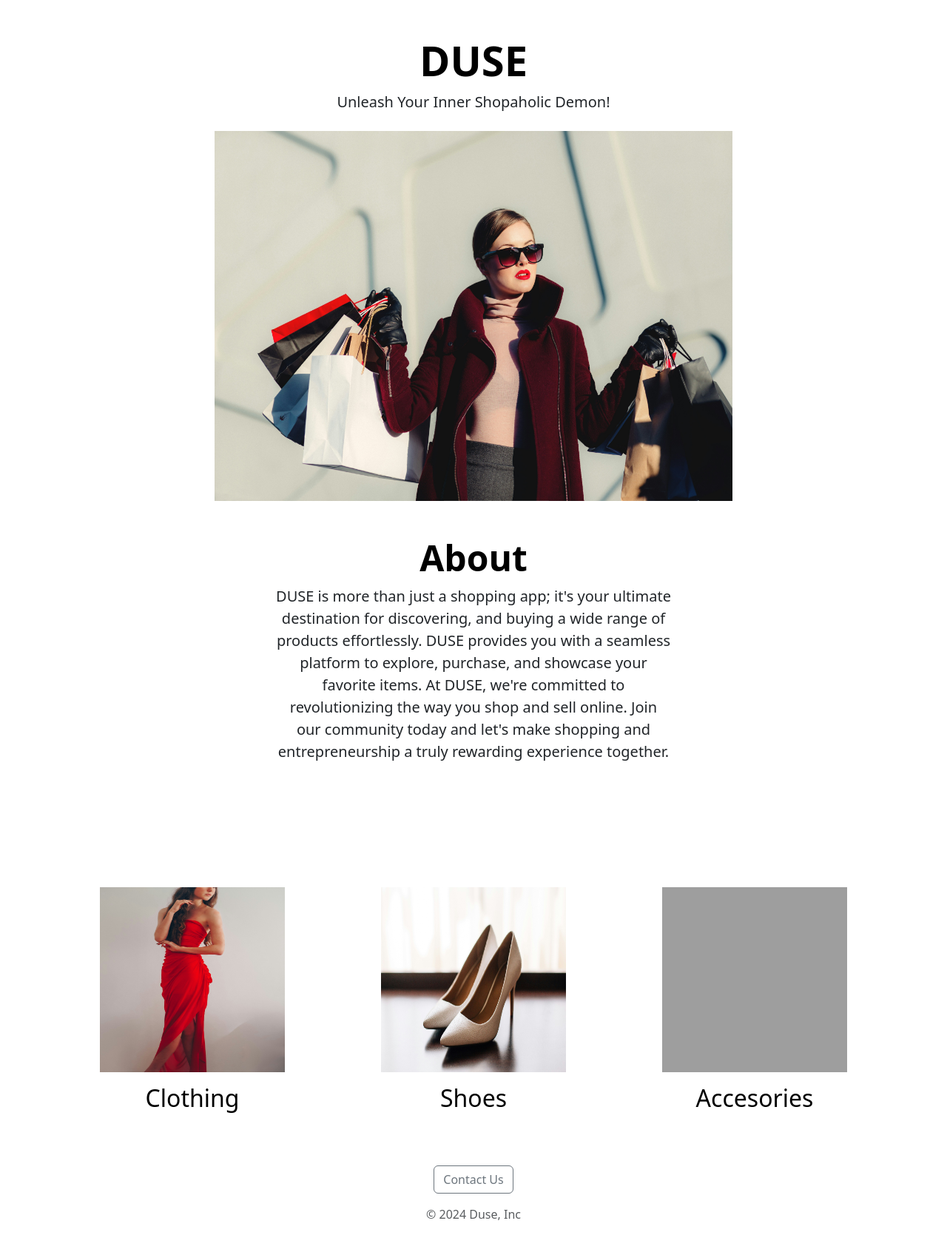
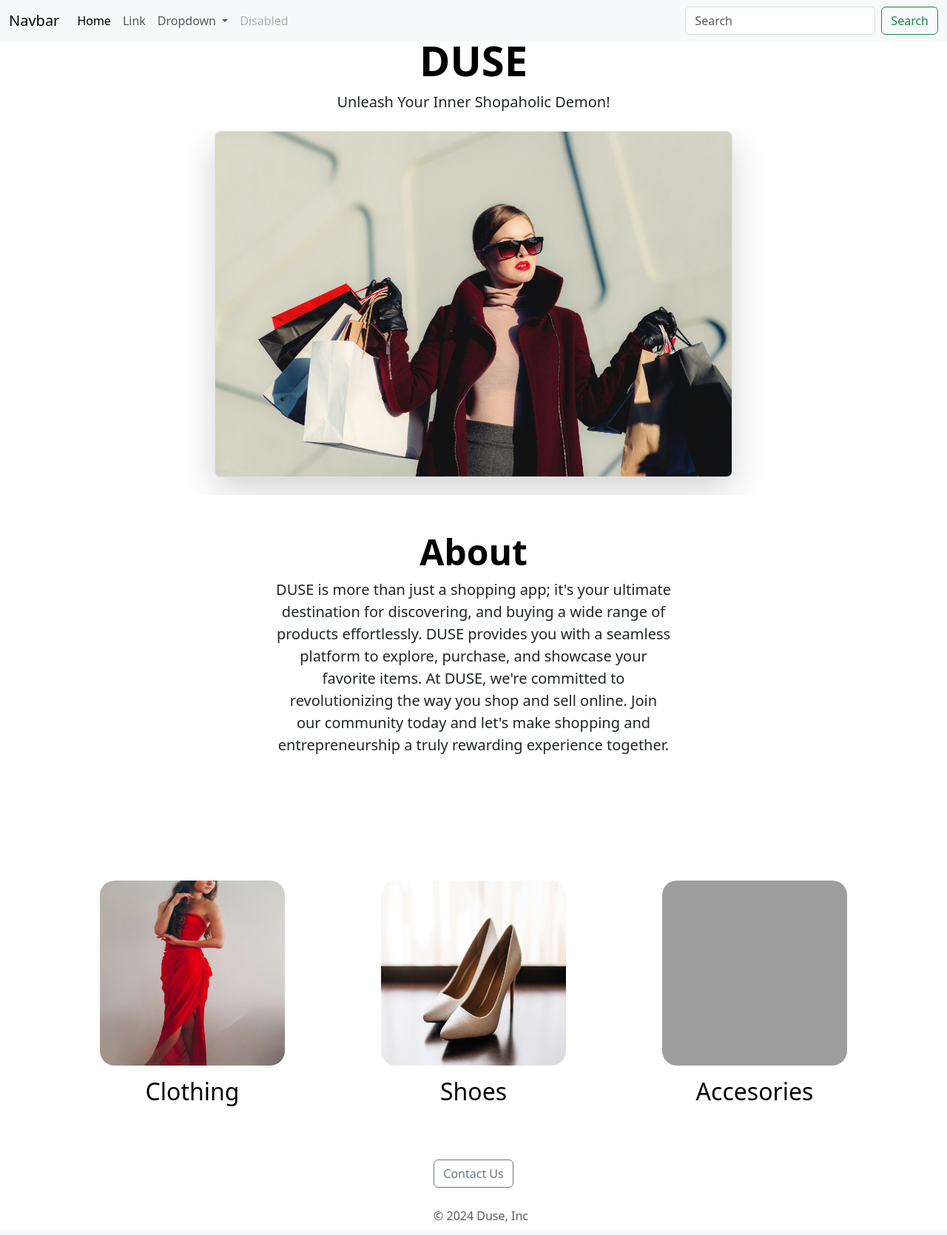
Before and after one commit to mrumayi20/shopping-app-website, a Flask app: page / in a window 1280 px wide. Shown: the whole page at 74% size. Run offline with Flask 3, Linux system fonts and the light colour scheme; grey boxes are pictures that could not be loaded.

Commit message:
Added navigation bar

```diff
--- a/templates/clothing.html
+++ b/templates/clothing.html
@@ -11,6 +11,9 @@
   </head>
 
   <body>
+    <!-- Navigation Bar -->
+    {% include 'nav.html' %}
+
     <div class="container">
       <div class="px-4 pt-5 my-5 text-center pt-0 mt-0 pb-0 ">
         <h1 class="display-4 text-body-emphasis clothing" >Clothing</h1>
--- a/templates/home.html
+++ b/templates/home.html
@@ -5,7 +5,7 @@
     <link href="https://cdn.jsdelivr.net/npm/bootstrap@5.3.3/dist/css/bootstrap.min.css" rel="stylesheet" integrity="sha384-QWTKZyjpPEjISv5WaRU9OFeRpok6YctnYmDr5pNlyT2bRjXh0JMhjY6hW+ALEwIH" crossorigin="anonymous">
      <style>
        .copyright {
-         position: relstive;
+         position: relative;
          top: 10px;
          left: 10px;
        }
@@ -13,16 +13,19 @@
   </head>
 
   <body>
+    <!-- Navigation Bar -->
+    {% include 'nav.html' %}
+
     <!-- Logo -->
     <div class = "container">
-      <div class="px-4 pt-5 my-5 text-center pt-0 mt-0 pb-0 mb-0">
+      <div class="px-4 py-8 my-5 text-center pb-0 mb-0">
       <h1 class="display-4 fw-bold text-body-emphasis">DUSE</h1>
       <div class="col-lg-6 mx-auto">
         <p class="lead mb-4">Unleash Your Inner Shopaholic Demon!</p>
       </div>
-      <div class="overflow-hidden" style="max-height: 70vh;">
+      <div class="overflow-hidden" style="max-height: 100vh;">
         <div class="container px-5" >
-          <img src="https://f56b5e93-24f9-46ae-9791-060009824fdd-00-2mbbnuu9blv2l.spock.repl.co/static/Banner_Women.jpg" alt="Woman Holding Shopping bags" width="700" height="500" >
+          <img src="https://f56b5e93-24f9-46ae-9791-060009824fdd-00-2mbbnuu9blv2l.spock.repl.co/static/Banner_Women.jpg" class="img-fluid border rounded-3 shadow-lg mb-4" alt="Woman Holding Shopping bags" width="700" height="500" >
         </div>
       </div>
     </div>
@@ -40,33 +43,29 @@
     </div>
     </div>
 
-    <!-- <div>
-    <p>{{items}}</p>
-    </div> -->
-
     <!-- Clothing -->
     <div class = "container">
     <div class="row g-4 py-5 row-cols-1 row-cols-lg-3 text-center mr-0 pr-0">
       <div class="feature col">
-        <div class="feature-icon d-inline-flex align-items-center justify-content-center text-bg-primary bg-gradient fs-2 mb-3">
+        <div class="feature-icon d-inline-flex align-items-center justify-content-center bg-gradient fs-2 mb-3">
           <a href="{{ url_for('clothing') }}">
            <img src="https://f56b5e93-24f9-46ae-9791-060009824fdd-00-2mbbnuu9blv2l.spock.repl.co/static/Dress.jpg"
-            width="250" height="250" />
+            width="250" height="250" style="border-radius:20px;" />
           </a>
         </div>
         <h3 class="fs-2 text-body-emphasis">Clothing</h3>
       </div>
       <div class="feature col">
-        <div class="feature-icon d-inline-flex align-items-center justify-content-center text-bg-primary bg-gradient fs-2 mb-3">
+        <div class="feature-icon d-inline-flex align-items-center justify-content-center  bg-gradient fs-2 mb-3">
           <img src="https://f56b5e93-24f9-46ae-9791-060009824fdd-00-2mbbnuu9blv2l.spock.repl.co/static/Shoes.jpg"
-            width="250" height="250" />
+            width="250" height="250" style="border-radius:20px;" />
         </div>
         <h3 class="fs-2 text-body-emphasis">Shoes</h3>
       </div>
       <div class="feature col">
-        <div class="feature-icon d-inline-flex align-items-center justify-content-center text-bg-primary bg-gradient fs-2 mb-3">
+        <div class="feature-icon d-inline-flex align-items-center justify-content-center  bg-gradient fs-2 mb-3">
           <img src="https://f56b5e93-24f9-46ae-9791-060009824fdd-00-2mbbnuu9blv2l.spock.repl.co/static/Accesories.jpg"
-            width="250" height="250"  />
+            width="250" height="250" style="border-radius:20px;"  />
         </div>
         <h3 class="fs-2 text-body-emphasis">Accesories</h3>
       </div>
@@ -76,12 +75,11 @@
     <!-- To-do : Bootstarp  -->
     <div class = "container">
       <div class="d-flex gap-2 justify-content-center py-3">
-      <button class="btn btn-outline-secondary d-inline-flex align-items-center" type="button">
+      <a href="mailto:dusecustomercare@duse.com" class="btn btn-outline-secondary d-inline-flex align-items-center" type="button">
         Contact Us
-      </button>
+      </a>
       </div>
       <div class="copyright">
-        <!-- <p class="mb-3 text-body-secondary align-items-center">Copyright 2024, Duse</p> -->
         <p class="text-center mt-0 pt-0 text-body-secondary">© 2024 Duse, Inc</p>
       </div>
     </div>
--- /dev/null
+++ b/templates/nav.html
@@ -0,0 +1,36 @@
+<nav class="navbar navbar-expand-lg bg-body-tertiary fixed-top">
+  <div class="container-fluid">
+    <a class="navbar-brand" href="#">Navbar</a>
+    <button class="navbar-toggler" type="button" data-bs-toggle="collapse" data-bs-target="#navbarSupportedContent" aria-controls="navbarSupportedContent" aria-expanded="false" aria-label="Toggle navigation">
+      <span class="navbar-toggler-icon"></span>
+    </button>
+    <div class="collapse navbar-collapse" id="navbarSupportedContent">
+      <ul class="navbar-nav me-auto mb-2 mb-lg-0">
+        <li class="nav-item">
+          <a class="nav-link active" aria-current="page" href="#">Home</a>
+        </li>
+        <li class="nav-item">
+          <a class="nav-link" href="#">Link</a>
+        </li>
+        <li class="nav-item dropdown">
+          <a class="nav-link dropdown-toggle" href="#" role="button" data-bs-toggle="dropdown" aria-expanded="false">
+            Dropdown
+          </a>
+          <ul class="dropdown-menu">
+            <li><a class="dropdown-item" href="#">Action</a></li>
+            <li><a class="dropdown-item" href="#">Another action</a></li>
+            <li><hr class="dropdown-divider"></li>
+            <li><a class="dropdown-item" href="#">Something else here</a></li>
+          </ul>
+        </li>
+        <li class="nav-item">
+          <a class="nav-link disabled" aria-disabled="true">Disabled</a>
+        </li>
+      </ul>
+      <form class="d-flex" role="search">
+        <input class="form-control me-2" type="search" placeholder="Search" aria-label="Search">
+        <button class="btn btn-outline-success" type="submit">Search</button>
+      </form>
+    </div>
+  </div>
+</nav>
```
